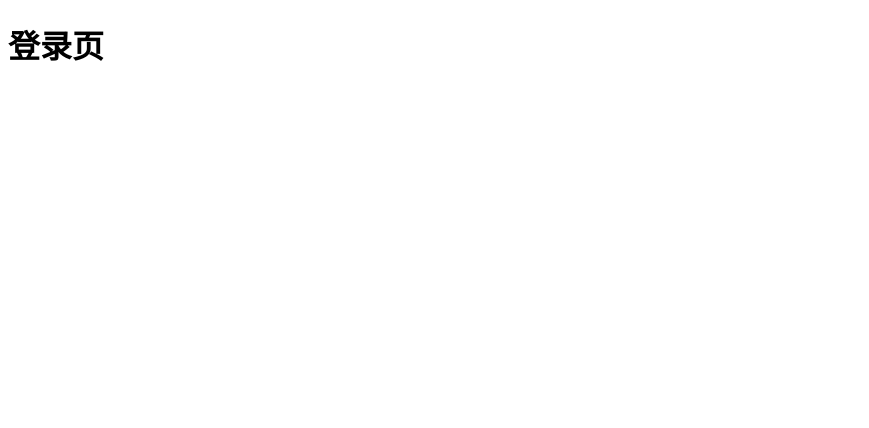
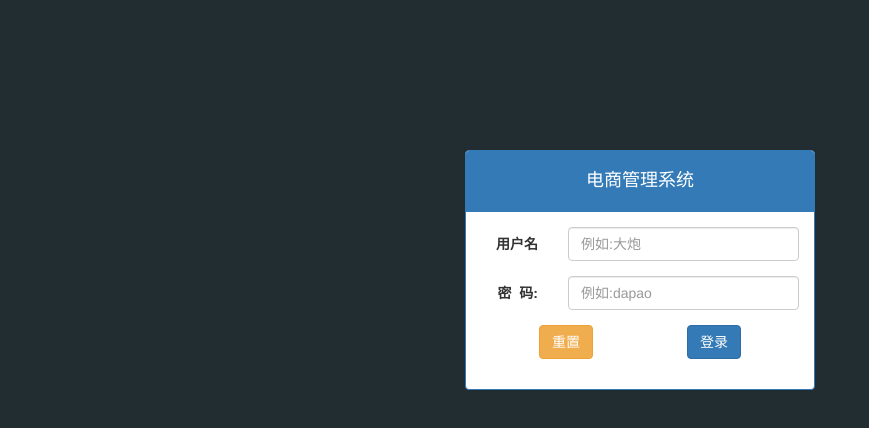
Before and after one commit to Jiabald/firstProject, a website: page public/back/login.html in a window 1280 px wide. Shown: the whole page, without its empty margins (0-869 px from the left). Drawn offline with Linux system fonts and the light colour scheme.

Commit message:
登录功能完成

```diff
--- a/public/back/css/common.less
+++ b/public/back/css/common.less
@@ -0,0 +1,10 @@
+*{
+    margin: 0;
+    padding: 0;
+}
+.body-bg{
+    background-color: #222D32;
+}
+.mt-150{
+    margin-top: 150px;
+}
--- a/public/back/js/login.js
+++ b/public/back/js/login.js
@@ -0,0 +1,92 @@
+$(function() {
+    //1-表单验证
+    $('#form').bootstrapValidator({
+        //1. 指定不校验的类型，默认为[':disabled', ':hidden', ':not(:visible)'],可以不设置
+        excluded: [':disabled', ':hidden', ':not(:visible)'],
+        //2.指定校验时的图标显示，默认是bootstrap风格
+        feedbackIcons: {
+            valid: 'glyphicon glyphicon-ok',
+            invalid: 'glyphicon glyphicon-remove',
+            validating: 'glyphicon glyphicon-refresh'
+        },
+        //3.对表单进行验证 fields 字段 对那些字段进行验证
+        fields: {
+            //表单name属性
+            username: {
+                //验证规则
+                validators: {
+                    //非空
+                    notEmpty: {
+                        message: '用户名不能为空!'
+                    },
+                    //限制长度
+                    stringLength: {
+                        min: 2,
+                        max: 6,
+                        message: '长度应为2-6位!'
+                    },
+                    //拓展错误信息
+                    callback: {
+                        message: '用户不存在'
+                    }
+                }
+            },
+            password: {
+                validators: {
+                    notEmpty: {
+                        message: '用户名不能为空!'
+                    },
+                    stringLength: {
+                        min: 6,
+                        max: 18,
+                        message: '长度应为6-18位!'
+                    },
+                    callback: {
+                        message: '密码错误'
+                    }
+                }
+            }
+        }
+    });
+
+    //2-表单重置
+    //$('#form').data('bootstrapValidator')获取表单校验实例, 通过实例可以调用插件方法
+    //reaet 按钮的默认行为是重置表单数据
+    //resetForm 用于重置表单样式
+    $('.btn-reset').click(function() {
+        //重置表单全部样式
+        $('#form').data('bootstrapValidator').resetForm();
+    });
+
+    //3-表单校验通过后，发送ajax请求进行登录，要组织表单默认行为
+    //当点击提交按钮是，插件会进行验证，如果验证通过触发表单自身 success.form.bv事件
+    $('#form').on('success.form.bv', function(e) {
+        //阻止默认行为
+        e.preventDefault();
+        //把表单数据发送给后端进行判断
+        $.ajax({
+            type: 'post',
+            url: '/employee/employeeLogin',
+            data: $('#form').serialize(),
+            dataType: 'json',
+            success: function(info) {
+                // console.log(info);
+                if (info.error) {
+                    //失败
+                    if (info.error == 1000) {
+                        //用户名错误
+                        $('#form').data('bootstrapValidator').updateStatus('username', 'INVALID', 'callback');
+                    }
+                    if (IIRFilterNode.error == 1001) {
+                        //密码错误
+                        $('#form').data('bootstrapValidator').updateStatus('password', 'INVALID', 'callback');
+                    }
+                } else {
+                    //成功
+                    //跳转首页
+                    location.href = './index.html';
+                }
+            }
+        })
+    })
+})
--- a/public/back/login.html
+++ b/public/back/login.html
@@ -6,11 +6,49 @@
     <meta name="viewport" content="width=device-width, initial-scale=1.0">
     <meta http-equiv="X-UA-Compatible" content="ie=edge">
     <title>登录页</title>
+    <link rel="stylesheet" href="./lib/bootstrap/css/bootstrap.min.css">
+    <link rel="stylesheet" href="./lib/bootstrap-validator/css/bootstrapValidator.min.css">
     <link rel="stylesheet" href="./css/common.css">
 </head>
 
-<body>
-    <h1>登录页</h1>
+<body class="body-bg">
+    <!-- 登录框-->
+    <div class="container">
+        <div class="col-lg-4 col-lg-offset-4">
+            <div class="panel panel-primary mt-150">
+                <!--面板-->
+                <div class="panel-heading text-center">
+                    <h4>电商管理系统</h4>
+
+                </div>
+                <div class="panel-body">
+                    <form class="form-horizontal" id="form">
+                        <div class="form-group">
+                            <label for="username" class="col-sm-3 control-label">用户名</label>
+                            <div class="col-sm-9">
+                                <input type="text" class="form-control" id="username" name="username" placeholder="例如:大炮">
+                            </div>
+                        </div>
+                        <div class="form-group">
+                            <label for="password" class="col-sm-3 control-label">密&nbsp;&nbsp;码:</label>
+                            <div class="col-sm-9">
+                                <input type="password" class="form-control" id="password" placeholder="例如:dapao" name="password">
+                            </div>
+                        </div>
+                        <div class="form-group">
+                            <div class="col-sm-offset-2 col-sm-8">
+                                <button type="reset" class="btn btn-warning pull-left btn-reset">重置</button>
+                                <button type="submit" class="btn btn-primary pull-right">登录</button>
+                            </div>
+                        </div>
+                    </form>
+                </div>
+            </div>
+        </div>
+    </div>
+    <script src="./lib/jquery/jquery.min.js"></script>
+    <script src="./lib/bootstrap/js/bootstrap.min.js"></script>
+    <script src="./lib/bootstrap-validator/js/bootstrapValidator.min.js"></script>
     <script src="./js/login.js"></script>
 </body>
 
```
Also changed, not shown: public/back/index.html (added, +15 -0 lines), public/back/css/common.css.
